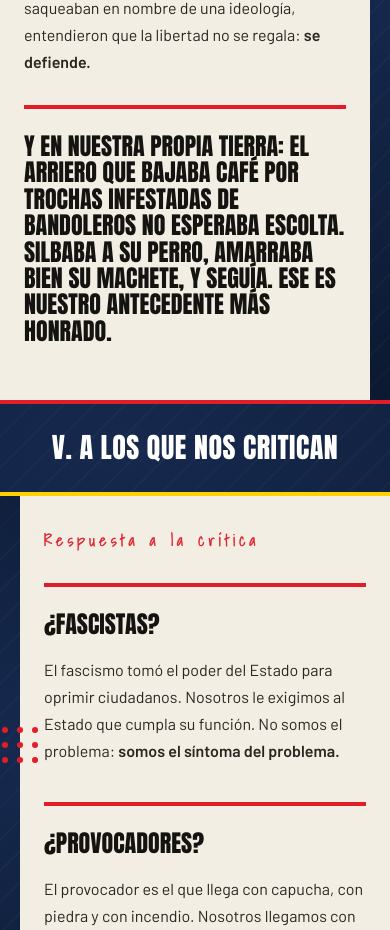
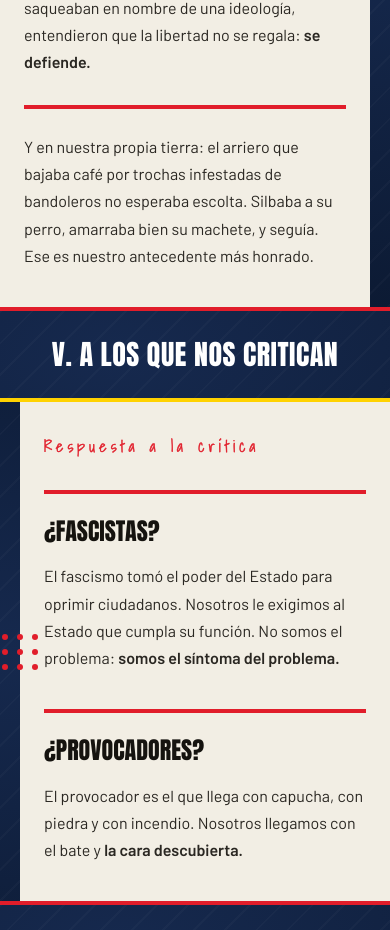
Before and after one commit to EsneiderCdD/movimiento-bate, a Next.js app: page /nosotros in a window 390 px wide. Shown: the part 6254-7184 px from the top of the page. Built offline with nearby package versions, Linux system fonts and the light colour scheme.

Commit message:
(nosotros) : II Simbolo - responsive

```diff
--- a/src/components/specific/nosotros/NosotrosPageContent.tsx
+++ b/src/components/specific/nosotros/NosotrosPageContent.tsx
@@ -275,7 +275,7 @@ export default function NosotrosPageContent() {
             </div>
           </div>
           <div className={styles.accentBlock}>
-            <p className={styles.accentQuote}>
+            <p className={styles.text}>
               Y en nuestra propia tierra: el arriero que bajaba café por trochas
               infestadas de bandoleros no esperaba escolta. Silbaba a su perro,
               amarraba bien su machete, y seguía. Ese es nuestro antecedente más
```
